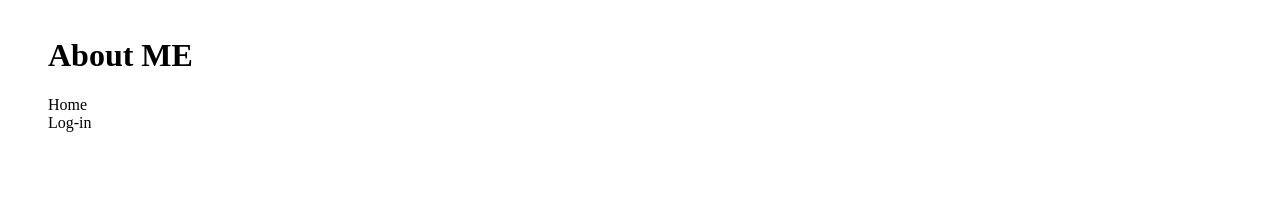
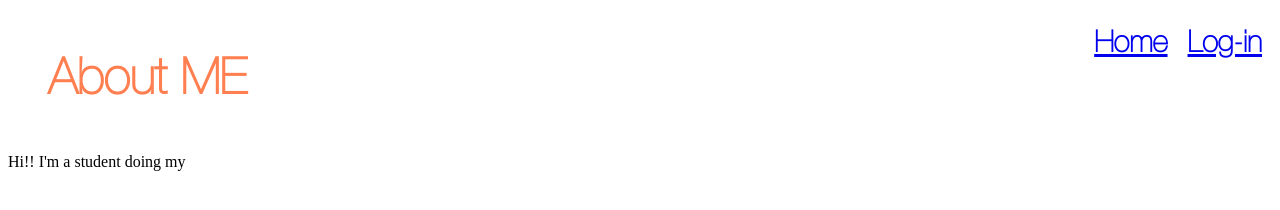
Before and after one commit to lord-jiraiya/project0, a plain HTML site: page about.html in a window 1280 px wide. Drawn offline with Linux system fonts and the light colour scheme.

Commit message:
SASS created

```diff
--- a/about.html
+++ b/about.html
@@ -1,29 +1,20 @@
 <!DOCTYPE html>
 <html>
     <head>
-        <title></title>
-        <style>
-            h1{
-                font-family:'Oxygen';
-            }
-            .inline li{
-                display:flex;
-                flex-direction:column;
-                column-gap: 20px;
-
-
-            }
-
-        </style>
+        <link rel="stylesheet" href="variable.css">
+        <title>Abot Me</title>
     </head>
     <body>
         <header>
-            <ul class="inline">
+            <ul>
                 <li><h1>About ME</h1></li>
-                <li>Home</li>
-                <li>Log-in</li>
+                <li class="nav"><a href="login.html">Log-in</a></li>
+                <li class="nav"><a href="index.html">Home</a></li>
             </ul>
         </header>
+        <p>
+            Hi!! I'm a student doing my
+        </p>
 
 
 
--- /dev/null
+++ b/variable.scss
@@ -0,0 +1,37 @@
+@font-face{
+    font-family: nue;
+    src: url("fonts/HelveticaNeue.ttf");
+}
+header{
+    h1{
+        font-size: 50px;
+        font-family: nue;
+        color: coral;
+    }
+    ul{
+        list-style: none;
+
+            li{
+                display: inline-block;
+                text-align: center;
+            }
+            li.nav{
+                padding: 10px;
+                display: inline-flex;
+                float: right;
+                font-size: 30px;
+                font-family: nue;
+                font-weight: bold;
+                color:maroon;
+                a{
+                font-style: none;
+                }
+            }
+    }
+
+}
+.inline{
+    display: flex;
+    flex-direction: row-reverse;
+
+}
```
Also changed, not shown: fonts/HelveticaNeue.ttf (added), variable.css (added), 1 other file.
